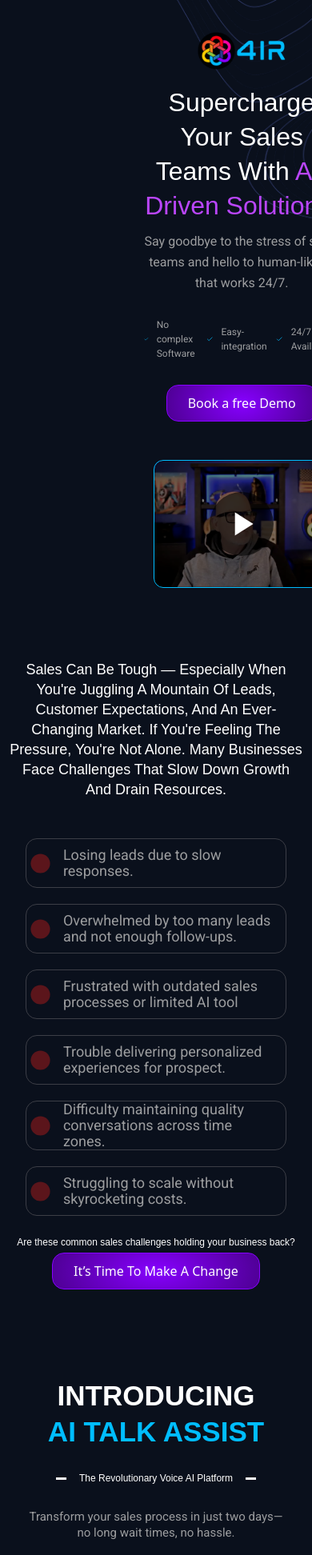
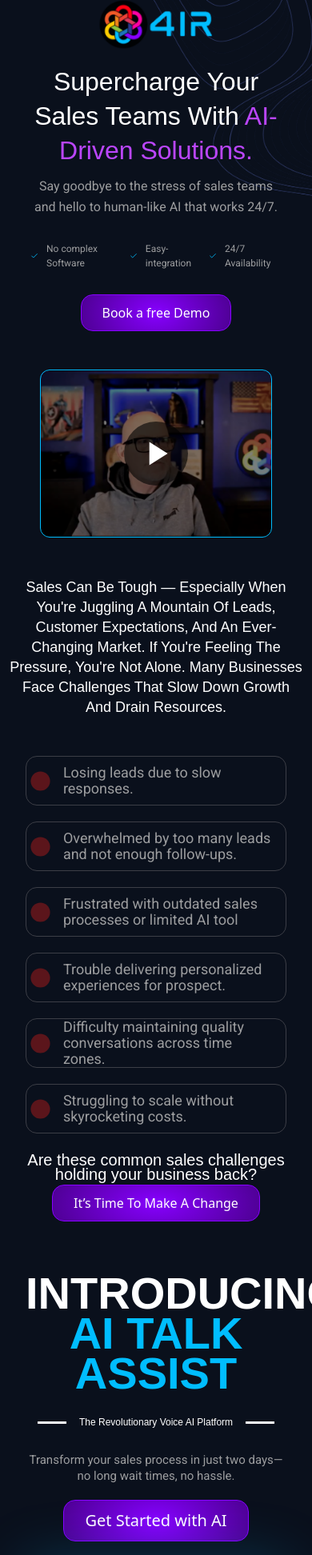
Before and after one commit to muhzee733/4ir, a Next.js app: page /landing/leadgeneration in a window 390 px wide. Shown: the top 1944 px of the page at 80% size. Built offline with nearby package versions, Linux system fonts and the light colour scheme.

Commit message:
768px screen responsive

```diff
--- a/src/app/Global.css
+++ b/src/app/Global.css
@@ -276,7 +276,7 @@
   }
 
   .btn-1 {
-    font-size: 12px !important;
+    font-size: 18px !important;
     padding: 12px 22px !important;
   }
 }
--- a/src/components/widgets.css
+++ b/src/components/widgets.css
@@ -211,7 +211,9 @@
   .SecondSecBoxPara {
     font-size: 22px !important;
   }
-
+.customcard{
+    min-height: 31vh !important;
+}
   .card1 {
     width: 300px;
     padding: 50px 25px;
@@ -222,7 +224,7 @@
   }
   .main-body {
     height: 470px;
-    padding: 50px 0px 0px 20px;
+    padding: 50px 20px 0px 20px;
   }
 
   .card-img {
--- a/src/pages/landing/leadgeneration/index.jsx
+++ b/src/pages/landing/leadgeneration/index.jsx
@@ -364,7 +364,7 @@
             <div className="container-fluid">
               <div class="main-banner">
                 <div className="row">
-                  <div className="col-lg-6 col-md-6 col-sm-12 colum1">
+                  <div className="col-lg-6 col-md-12 col-sm-12 colum1">
                     <div className="figure">
                       <SiteLogo />
                     </div>
@@ -394,7 +394,7 @@
                       </button>
                     </div>
                   </div>
-                  <div className="col-lg-6 col-md-6 col-sm-12 d-flex justify-content-end align-items-center customScreen">
+                  <div className="col-lg-6 col-md-12 col-sm-12 d-flex justify-content-end align-items-center customScreen">
                     <div className="figure2 mt-5">
                       <YoutubeVideo />
                     </div>
--- a/src/pages/landing/leadgeneration/leadgeneration.css
+++ b/src/pages/landing/leadgeneration/leadgeneration.css
@@ -653,6 +653,9 @@
     font-size: calc(23px - 2px) !important;
     width: 97%;
   }
+  .line {
+    width: 11%;
+}
   .frequently-question-content h2 {
     font-size: 56px !important;
     line-height: 60px !important;
@@ -836,8 +839,11 @@
     font-size: calc(64px - 10px) !important;
     line-height: 55px !important;
   }
+  .main-wrapper {
+    padding: 0 19px !important;
+}
   .main-banner {
-    padding: 0px 30px;
+    padding: 0px 19px !important;
   }
 
   .frequently-question-content p {
@@ -853,9 +859,16 @@
     font-size: calc(64px - 10px) !important;
     padding-bottom: 10px;
   }
-
+  .section6para1{
+    line-height: 22px !important;
+  }
+
+  .card-h5{
+    font-size: 1.5rem !important;
+  }
   .section2h5 {
     font-size: 23px !important;
+    line-height: 35px !important
   }
 
   .calltoaction-content > h3 {
@@ -887,13 +900,13 @@
   }
 
   .section2h6 {
-    margin: 50px 0px;
+    margin: 30px 0px;
   }
   .section3btn {
     margin: 50px 0px;
   }
   .section3-wrapper {
-    margin-top: 50px;
+    margin-top: 15px;
   }
 
   .section3-span1 {
@@ -909,8 +922,16 @@
     right: 110px;
     width: 100px;
   }
+  .section5lastpara{
+    margin: 30px 0px !important;
+  }
   .section4h4 {
     font-size: 24px !important;
+    line-height:30px !important;
+  }
+  .section3-span1{
+    font-size: 4.7rem !important;
+    line-height: 70px !important;
   }
 
   .section4h1 {
@@ -933,11 +954,24 @@
   .section5-Customwidth {
     width: 470px;
   }
-
+  .main-banner {
+    min-height: 69vh;
+}
   .section5-CustomMargin {
     margin-right: 17px;
   }
-
+  .custom-boxes {
+    margin-bottom: 50px !important;
+  }
+  .testimonial {
+    margin: 50px 0px !important;
+  }
+  .testimonial > div {
+    margin-bottom: 0px !important;
+  }
+  .calltoaction-content {
+    margin: 80px 0px !important;
+  }
   .section4-img {
     height: 140px;
     margin: 40px 0px;
@@ -946,7 +980,10 @@
     margin-bottom: 35px !important;
   }
   .section4-wrapper {
-    margin: 100px 0px !important;
+    margin: 80px 0px !important;
+  }
+  .section7h2 {
+    margin-bottom: 50px !important;
   }
   .musicicon {
     width: 110px;
@@ -954,7 +991,7 @@
   }
 
   .section6h1 {
-    margin: 30px 0px;
+    margin: 10px 0px;
   }
   .customcard {
     min-height: 200px !important;
@@ -1118,7 +1155,6 @@
     font-size: calc(64px - 25px) !important;
     padding-bottom: 20px !important;
   }
-
   .bookDemo-content > h2 {
     font-size: calc(64px - 25px) !important;
     padding-bottom: 5px;
@@ -1132,7 +1168,7 @@
 
   .calltoaction-content {
     border-radius: 10px !important;
-    margin: 50px 0px;
+    margin: 50px 0px !important;
   }
 
   .flex-card {
@@ -1152,18 +1188,64 @@
     gap: 1rem !important;
   }
   .bannerSpandiv .bannerSpan {
-    font-size: 11px !important;
+    font-size: 14px !important;
+  }
+  .figure  {
+   display: flex;
+   justify-content: center;
+  }
+  .figure img{
+    max-width: 25% !important;
   }
 
   .bannerSpandiv {
     justify-content: center !important;
   }
-
+  .section2h6{
+    font-size: 20px !important;
+  }
+
+.section3-wrapper{
+  margin: 15px 0px !important;
+}
+.section3-span1{
+  font-size: 3.5rem !important;
+  line-height: 50px !important;
+}
+.section3btn .btn-1{
+  font-size: 20px !important;
+}
+.section4-wrapper{
+  margin: 40px 0px !important;
+}
+.section5para1{
+  font-size: 15px !important;
+}
+.section7-wrapper{
+  margin: 30px 0px !important;
+}
+.section7h2{
+  margin-bottom: 20px !important;
+}
+ .custom-boxes .customcard{
+ width: 40% !important;
+ height: 150px !important;
+ }
+ .customcard .card3-body h5{
+ font-size: 20px !important;
+ line-height: 25px !important;
+ }
+ .customcard .card3-body p{
+ font-size: 15px !important;
+ }
   .calltoaction-content > h3 {
     font-size: 32px !important;
     font-weight: 600 !important;
   }
-
+.testimonial h3{
+  font-size: 2.3rem !important;
+padding: 0px !important;
+}
   .calltoaction-content > h5 {
     font-size: 23px !important;
   }
```
